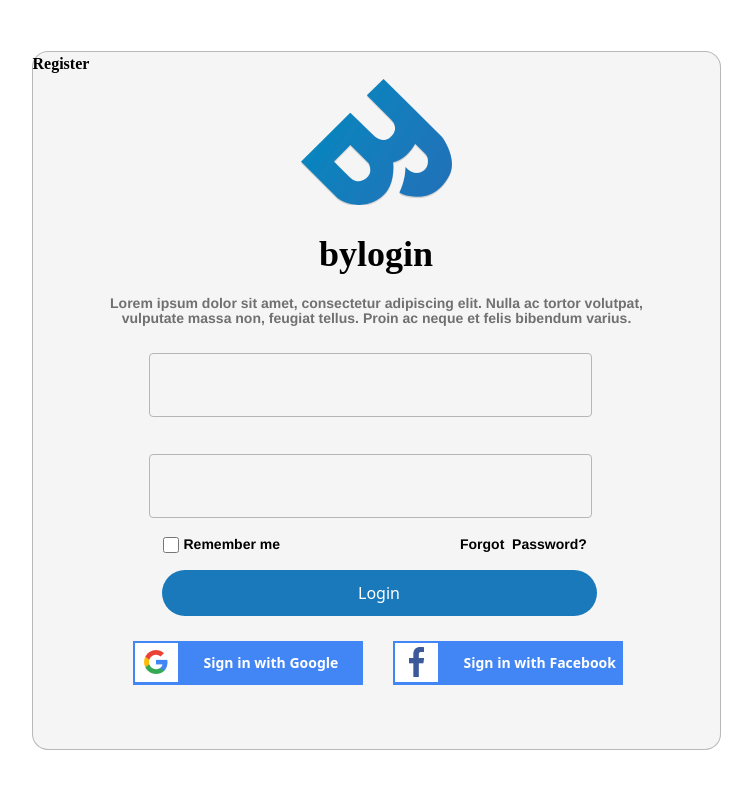
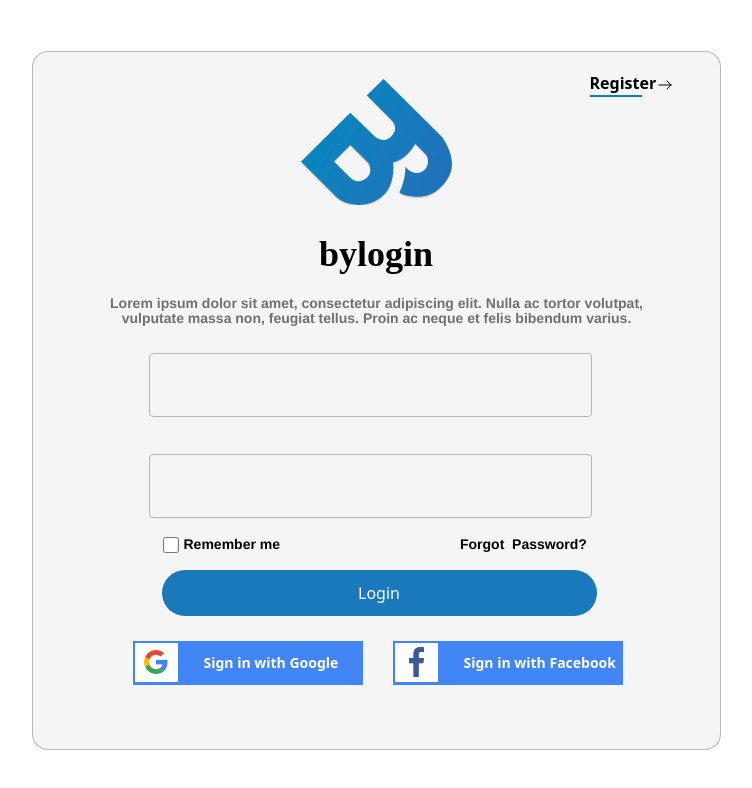
Before and after one commit to TruongTanNghia/Learn-Figma, a React (Vite) app: page /Login in a window 1280 px wide. Shown: the top 788 px of the page, without its empty margins (264-1016 px from the left). Built offline with nearby package versions, Linux system fonts and the light colour scheme.

Commit message:
fix: fix size

```diff
--- a/src/pages/login/index.jsx
+++ b/src/pages/login/index.jsx
@@ -1,15 +1,23 @@
 import Logo from "../../../public/images/Logo.png";
 import LogoFacebook from "../../../public/images/facebook-2-logo-png-transparent-1.png";
-
+import Line from "../../../public/images/line-14.svg";
 import LogoGoogle from "../../../public/images/google-g-logo-1.png";
 const Login = () => {
   return (
     <>
       <div className="w-full h-screen flex justify-center items-center">
         <div className="w-[689px] h-[699px] bg-neutral-100 rounded-2xl border border-black border-opacity-25">
-          <div className="absolute text-black text-base font-semibold font-['COCOGOOSE']">
-            Register
+          <div className="absolute ml-[557px] mt-[19px] flex flex-row text-black text-base font-semibold font-COCOGOOSE">
+            <span className="w-[52px] inline-block border-b-2 border-sky-600 text-[16px]">
+              Register
+            </span>
+            <div className=" ml-[68px] mt-[6px] w-[18px] h-[18px] absolute">
+              <div className="w-[18px] h-[18px] mt-[3px] left-0 top-0 absolute">
+                <img src={Line} alt="Error" className="" />
+              </div>
+            </div>
           </div>
+
           <div className="pt-[27px] ">
             <div className="flex flex-col items-center">
               <img className="w-[151px] h-[126px] mb-[29px]" src={Logo} />
```
Also changed, not shown: public/images/icon-frame.svg (added), public/images/line-14.svg (added).
